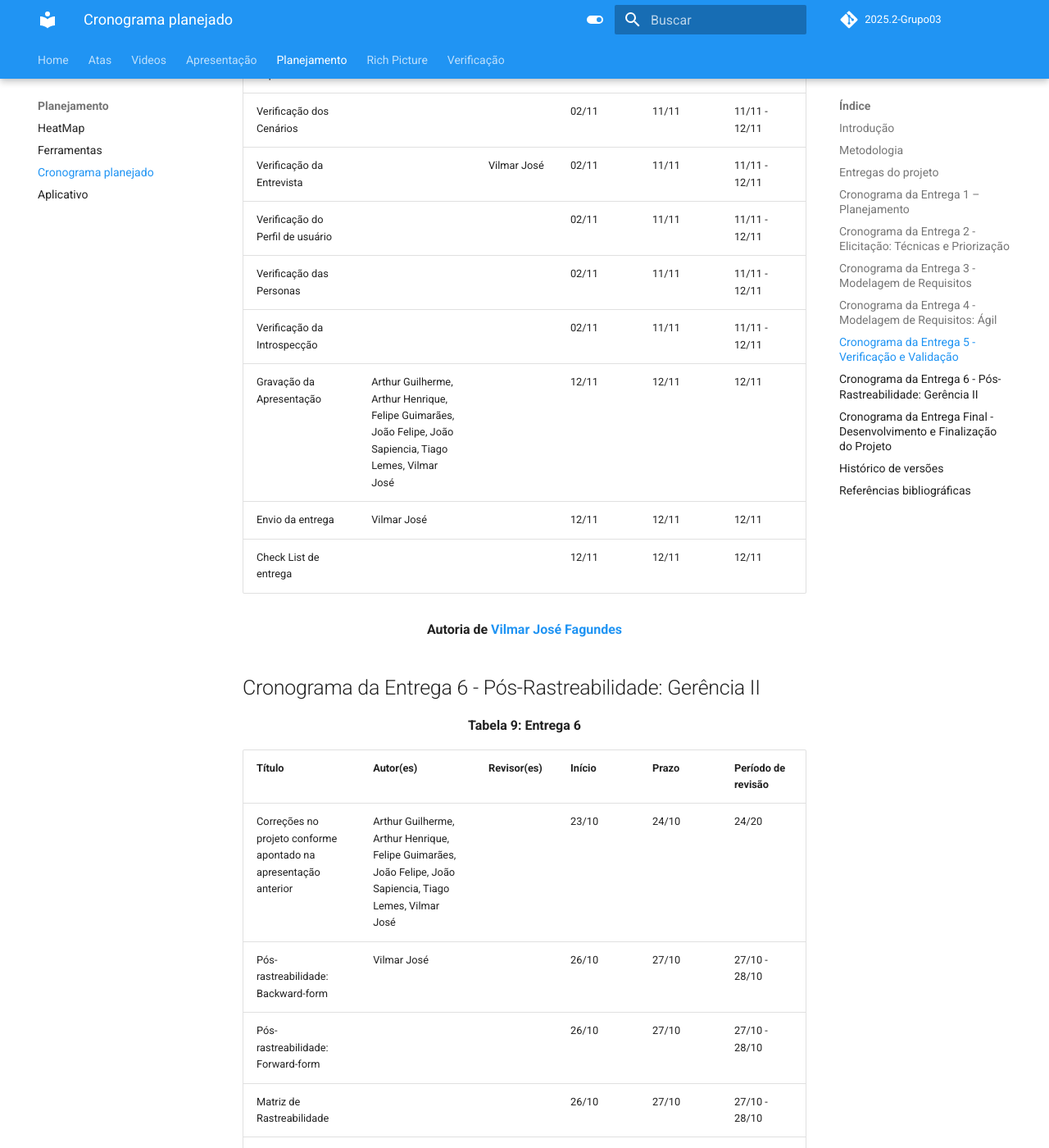
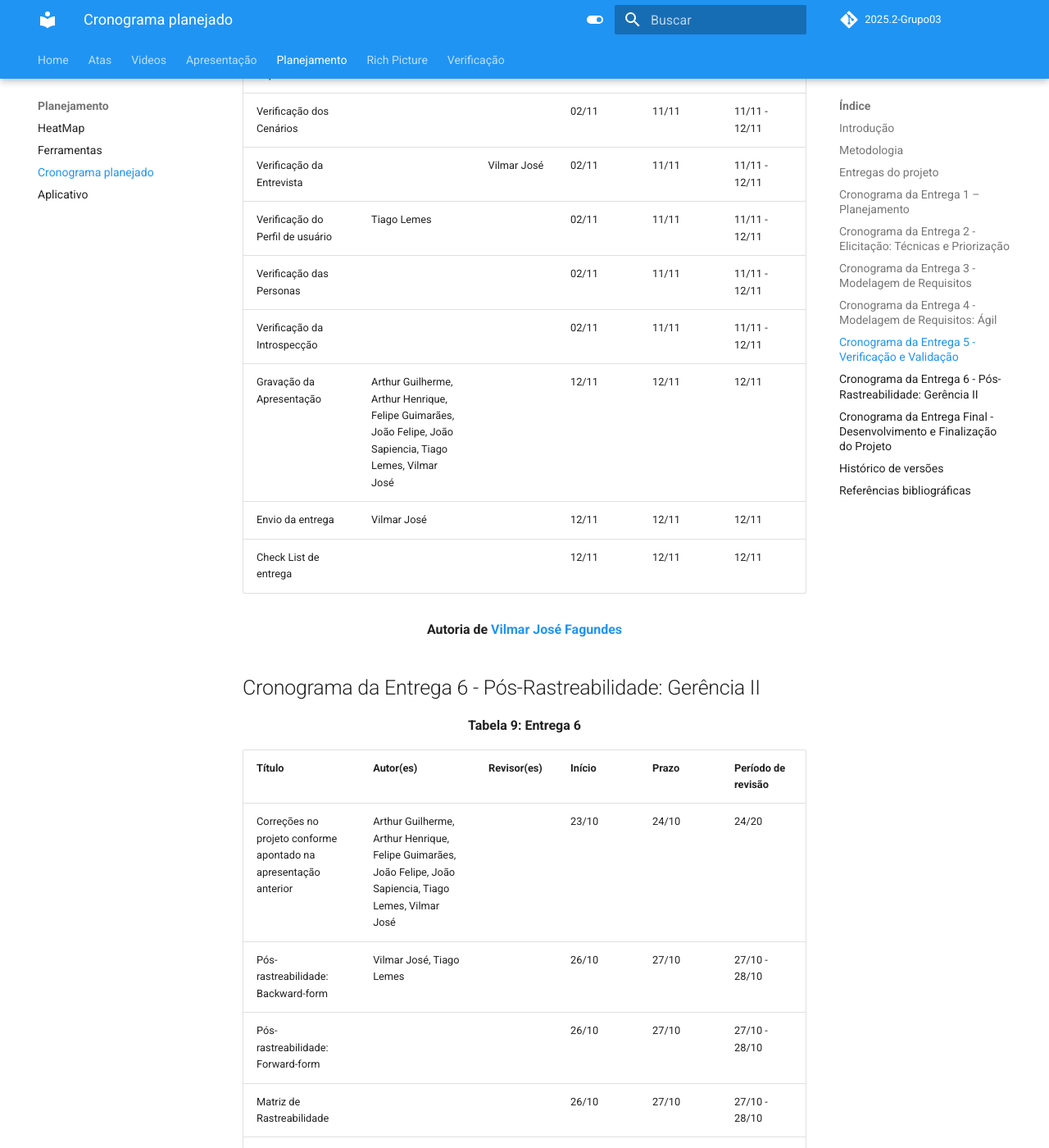
Before and after one commit to Requisitos-de-Software/2025.2-Grupo03, an MkDocs documentation site: the page built from docs/Planejamento/cronograma_planejado.md, in a window 1280 px wide and 1400 px high, scrolled down 8044 px. Shown: the whole window at 82% size. Built offline with MkDocs 1.6.1 and Material for MkDocs 9.7.7, drawn with Linux system fonts in a browser that asks for light colours; comment, search, counter and statistics services are not loaded; some of the changed text lies outside the part shown.

Commit message:
Adicionando as funções do projeto cronograma_planejado.md

```diff
--- a/docs/Planejamento/cronograma_planejado.md
+++ b/docs/Planejamento/cronograma_planejado.md
@@ -60,7 +60,7 @@
 |----------|-------------|-----------|----------|---------|----------------------|
 | Definição de equipe e responsabilidades | Vilmar José | | 04/09 | 09/09 | 08/09 - 09/09 |
 | Definição das ferramentas do projeto | | | 04/09 | 08/09 | 08/09 - 09/09 |
-| Estruturação do repositório e documentação inicial | Felipe Guimarães, João Sapiencia | | 04/08 | 08/09 | 08/09 - 09/09 |
+| Estruturação do repositório e documentação inicial | Felipe Guimarães, João Sapiencia | Tiago Lemes | 04/08 | 08/09 | 08/09 - 09/09 |
 | Definição de escopo e objetivos | | | 04/09 | 08/09 | 08/09 - 09/09 |
 | Elaboração do cronograma planejado detalhado | Vilmar José | | 04/09 | 08/09 | 08/09 - 09/09 |
 | Elaboração do cronograma executado detalhado | Vilmar José | | 04/09 | 08/09 | 08/09 - 09/09 |
@@ -80,11 +80,11 @@
 | **Título** | **Autor(es)** | **Revisor(es)** | **Início** | **Prazo** | **Período de revisão** |
 |----------|-------------|-----------|----------|---------|----------------------|
 | Correções no projeto conforme apontado na apresentação anterior | Arthur Guilherme, Arthur Henrique, Felipe Guimarães, João Felipe, João Sapiencia, Tiago Lemes, Vilmar José | | 12/09 | 15/09 | 15/09 - 16/09 |
-| Criação de Perfis dos usuários | | | 16/09 | 28/09 | 28/09 - 29/09 |
-| Criação de Personas | | | 16/09 | 28/09 | 28/09 - 29/09 |
+| Criação de Perfis dos usuários | Tiago Lemes | | 16/09 | 28/09 | 28/09 - 29/09 |
+| Criação de Personas | Tiago Lemes | | 16/09 | 28/09 | 28/09 - 29/09 |
 | Elicitação de requisitos: Questionário | | | 16/09 | 28/09 | 28/09 - 29/09 |
 | Elicitação de requisitos: Introspecção | | | 16/09 | 28/09 | 28/09 - 29/09 |
-| Elicitação de requisitos: Glossário | Vilmar José | | 16/09 | 28/09 | 28/09 - 29/09 |
+| Elicitação de requisitos: Glossário | Vilmar José | Tiago Lemes | 16/09 | 28/09 | 28/09 - 29/09 |
 | Elicitação de requisitos: Entrevista | Vilmar José | | 16/09 | 28/09 | 28/09 - 29/09 |
 | Elicitação de requisitos: Glossário | | | 16/09 | 28/09 | 28/09 - 29/09 |
 | Priorização de requisitos: "First Thing First" e "Three level scale" | Vilmar José | | 16/09 | 28/09 | 28/09 - 29/09 |
@@ -103,9 +103,9 @@
 | **Título** | **Autor(es)** | **Revisor(es)** | **Início** | **Prazo** | **Período de revisão** |
 |----------|-------------|-----------|----------|---------|----------------------|
 | Correções no projeto conforme apontado na apresentação anterior | Arthur Guilherme, Arthur Henrique, Felipe Guimarães, João Felipe, João Sapiencia, Tiago Lemes, Vilmar José | | 03/10 | 06/10 | 06/10 - 07/10 |
-| Modelagem de requisitos: Cenário | Vilmar José | | 08/10 | 11/10 | 11/10 - 12/10 |
+| Modelagem de requisitos: Cenário | Vilmar José | Tiago Lemes | 08/10 | 11/10 | 11/10 - 12/10 |
 | Modelagem de requisitos: Léxico | | | 08/10 | 11/10 | 11/10 - 12/10 |
-| Modelagem de requisitos: Use Case | | Vilmar José | 08/10 | 11/10 | 11/10 - 12/10 |
+| Modelagem de requisitos: Use Case | Tiago Lemes | Vilmar José | 08/10 | 11/10 | 11/10 - 12/10 |
 | Modelagem de requisitos: Especificação suplementar | | | 08/10 | 11/10 | 11/10 - 12/10 |
 | Gravação da Apresentação | Arthur Guilherme, Arthur Henrique, Felipe Guimarães, João Felipe, João Sapiencia, Tiago Lemes, Vilmar José | | 12/10 | 12/10 | 12/10 |
 | Gravação da inspeção do grupo +1 | | | 13/10 | 13/10 | 13/10 |
@@ -121,8 +121,8 @@
 | **Título** | **Autor(es)** | **Revisor(es)** | **Início** | **Prazo** | **Período de revisão** |
 |----------|-------------|-----------|----------|---------|----------------------|
 | Correções no projeto conforme apontado na apresentação anterior | Arthur Guilherme, Arthur Henrique, Felipe Guimarães, João Felipe, João Sapiencia, Tiago Lemes, Vilmar José | | 15/10 | 16/10 | 16/10 - 17/10 |
-| Modelagem de requisitos - Ágil: Histórias do usuário | | | 18/10 | 20/10 | 20/10 - 21/10 |
-| Modelagem de requisitos - Ágil: Backlog | Vilmar José | | 18/10 | 20/10 | 20/10 - 21/10 |
+| Modelagem de requisitos - Ágil: Histórias do usuário | Tiago Lemes | | 18/10 | 20/10 | 20/10 - 21/10 |
+| Modelagem de requisitos - Ágil: Backlog | Vilmar José | Tiago Lemes | 18/10 | 20/10 | 20/10 - 21/10 |
 | Modelagem de requisitos - Ágil: NFR Framework | | | 18/10 | 20/10 | 20/10 - 21/10 |
 | Gravação da Apresentação | Arthur Guilherme, Arthur Henrique, Felipe Guimarães, João Felipe, João Sapiencia, Tiago Lemes, Vilmar José | | 21/10 | 21/10 | 21/10 |
 | Gravação da inspeção do grupo +1 | | | 22/10 | 22/10 | 22/10 |
@@ -138,19 +138,19 @@
 | **Título** | **Autor(es)** | **Revisor(es)** | **Início** | **Prazo** | **Período de revisão** |
 |----------|-------------|-----------|----------|---------|----------------------|
 | Correções no projeto conforme apontado na apresentação anterior | Arthur Guilherme, Arthur Henrique, Felipe Guimarães, João Felipe, João Sapiencia, Tiago Lemes, Vilmar José | | 31/10 | 01/11 | 01/11 |
-| Verificação do Rich Picture | | | 02/11 | 11/11 | 11/11 - 12/11 |
+| Verificação do Rich Picture | Tiago Lemes | | 02/11 | 11/11 | 11/11 - 12/11 |
 | Verificação do NFR Framework | | | 02/11 | 11/11 | 11/11 - 12/11 |
 | Verificação dos casos de uso | | | 02/11 | 11/11 | 11/11 - 12/11 |
 | Verificação do Brainstorming | Vilmar José | | 02/11 | 11/11 | 11/11 - 12/11 |
 | Verificação do Backlog | | | 02/11 | 11/11 | 11/11 - 12/11 |
 | Verificação do léxico | | | 02/11 | 11/11 | 11/11 - 12/11 |
-| Verificação das Histórias de usuários | Vilmar José | | 02/11 | 11/11 | 11/11 - 12/11 |
+| Verificação das Histórias de usuários | Vilmar José | Tiago Lemes | 02/11 | 11/11 | 11/11 - 12/11 |
 | Verificação das Técnicas de elicitação | | | 02/11 | 11/11 | 11/11 - 12/11 |
 | Verificação da Priorização | | | 02/11 | 11/11 | 11/11 - 12/11 |
 | Verificação da Especialização Suplementar | | | 02/11 | 11/11 | 11/11 - 12/11 |
 | Verificação dos Cenários | | | 02/11 | 11/11 | 11/11 - 12/11 |
 | Verificação da Entrevista | | Vilmar José | 02/11 | 11/11 | 11/11 - 12/11 |
-| Verificação do Perfil de usuário | | | 02/11 | 11/11 | 11/11 - 12/11 |
+| Verificação do Perfil de usuário | Tiago Lemes | | 02/11 | 11/11 | 11/11 - 12/11 |
 | Verificação das Personas | | | 02/11 | 11/11 | 11/11 - 12/11 |
 | Verificação da Introspecção | | | 02/11 | 11/11 | 11/11 - 12/11 |
 | Gravação da Apresentação | Arthur Guilherme, Arthur Henrique, Felipe Guimarães, João Felipe, João Sapiencia, Tiago Lemes, Vilmar José | | 12/11 | 12/11 | 12/11 |
@@ -167,7 +167,7 @@
 | **Título** | **Autor(es)** | **Revisor(es)** | **Início** | **Prazo** | **Período de revisão** |
 |----------|-------------|-----------|----------|---------|----------------------|
 | Correções no projeto conforme apontado na apresentação anterior | Arthur Guilherme, Arthur Henrique, Felipe Guimarães, João Felipe, João Sapiencia, Tiago Lemes, Vilmar José | | 23/10 | 24/10 | 24/20 |
-| Pós-rastreabilidade: Backward-form | Vilmar José | | 26/10 | 27/10 | 27/10 - 28/10 |
+| Pós-rastreabilidade: Backward-form | Vilmar José, Tiago Lemes | | 26/10 | 27/10 | 27/10 - 28/10 |
 | Pós-rastreabilidade: Forward-form | | | 26/10 | 27/10 | 27/10 - 28/10 |
 | Matriz de Rastreabilidade | | | 26/10 | 27/10 | 27/10 - 28/10 |
 | Gravação da Apresentação | Arthur Guilherme, Arthur Henrique, Felipe Guimarães, João Felipe, João Sapiencia, Tiago Lemes, Vilmar José | | 28/10 | 28/10 | 28/10 |
@@ -185,7 +185,7 @@
 |----------|-------------|-----------|----------|---------|----------------------|
 | Correções no projeto conforme apontado na apresentação anterior | Arthur Guilherme, Arthur Henrique, Felipe Guimarães, João Felipe, João Sapiencia, Tiago Lemes, Vilmar José | | 14/11 | 15/11 | 15/11 |
 | Desenvolvimento do projeto final (correção e complemento) | Vilmar José | | 16/11 | 22/11 | 22/11 - 23/11 |
-| Criação da lista de verificação | | | 16/11 | 22/11 | 22/11 - 23/11 |
+| Criação da lista de verificação | Tiago Lemes | | 16/11 | 22/11 | 22/11 - 23/11 |
 | Gravação da Apresentação | Arthur Guilherme, Arthur Henrique, Felipe Guimarães, João Felipe, João Sapiencia, Tiago Lemes, Vilmar José | | 24/11 | 24/11 | 24/11 |
 | Envio da entrega | Vilmar José | | 24/11 | 24/11 | 24/11 |
 | Check List de entrega | | | 24/11 | 24/11 | 24/11 |
```
